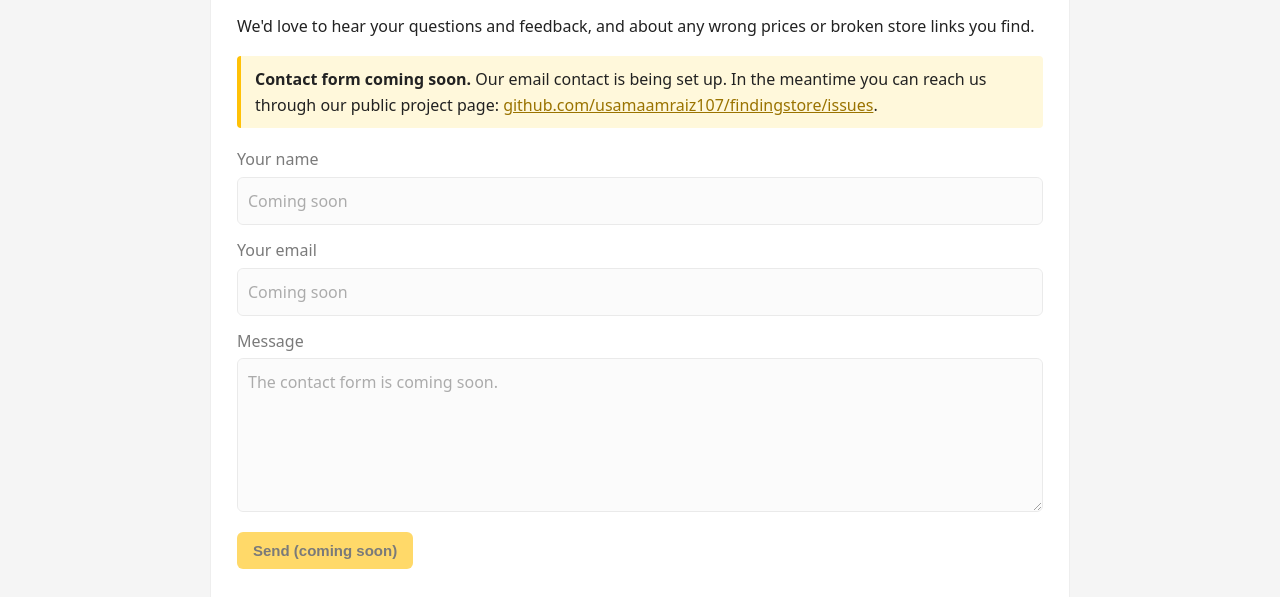
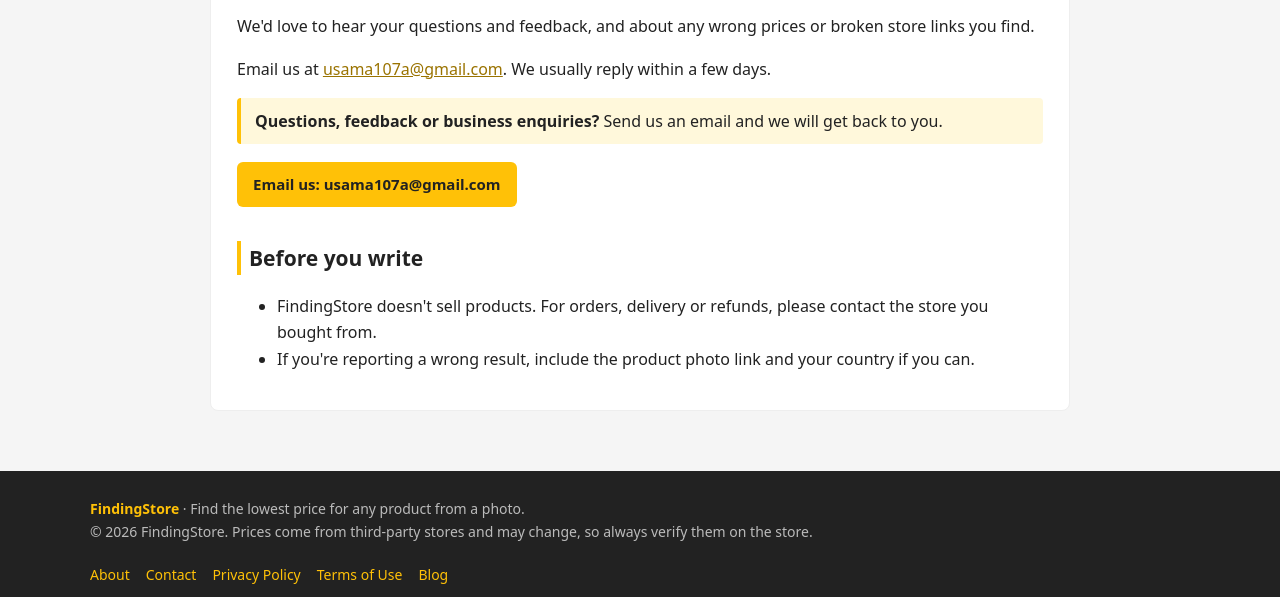
Before and after one commit to usamaamraiz107/findingstore, a website: page public/contact.html in a window 1280 px wide. Shown: the part 203-800 px from the top of the page. Drawn offline with Linux system fonts and the light colour scheme.

Commit message:
Contact email + How it works section

```diff
--- a/public/contact.html
+++ b/public/contact.html
@@ -9,7 +9,7 @@ input,textarea{width:100%;box-sizing:border-box;padding:10px;border:1px solid #d
 .note{background:#fff8db;border-left:4px solid #FFC107;padding:10px 14px;border-radius:4px}
 footer{background:#222;color:#bbb;padding:26px 20px;margin-top:30px;font-size:14px}footer .in{max-width:1100px;margin:auto;display:flex;flex-wrap:wrap;gap:20px;justify-content:space-between}footer a{color:#FFC107;text-decoration:none;margin-right:16px}</style></head><body><div class="top">Global price sourcing · Compare stores worldwide</div><header><a class="logo" href="/">Finding<span>Store</span></a><nav><a href="/">Home</a><a href="/blog/">Blog</a><a href="/about">About</a><a href="/contact" class=on>Contact</a></nav></header><main><div class="card"><h1>Contact us</h1>
 <p>We'd love to hear your questions and feedback, and about any wrong prices or broken store links you find.</p>
-<!-- TODO(owner): replace the "coming soon" form below with your real contact email (e.g. mailto:you@yourdomain.com) or a working form endpoint. -->
-<div class="note"><strong>Contact form coming soon.</strong> Our email contact is being set up. In the meantime you can reach us through our public project page: <a href="https://github.com/usamaamraiz107/findingstore/issues" rel="noopener">github.com/usamaamraiz107/findingstore/issues</a>.</div>
-<form onsubmit="return false" aria-disabled="true" style="margin-top:18px;opacity:.6"><label>Your name<input disabled placeholder="Coming soon"></label><label>Your email<input disabled placeholder="Coming soon"></label><label>Message<textarea rows="5" disabled placeholder="The contact form is coming soon."></textarea></label><button class="btn" disabled>Send (coming soon)</button></form>
+<p>Email us at <a href="mailto:usama107a@gmail.com">usama107a@gmail.com</a>. We usually reply within a few days.</p>
+<div class="note"><strong>Questions, feedback or business enquiries?</strong> Send us an email and we will get back to you.</div>
+<p style="margin-top:18px"><a class="btn" href="mailto:usama107a@gmail.com?subject=FindingStore%20enquiry" style="display:inline-block;text-decoration:none">Email us: usama107a@gmail.com</a></p>
 <h2>Before you write</h2><ul><li>FindingStore doesn't sell products. For orders, delivery or refunds, please contact the store you bought from.</li><li>If you're reporting a wrong result, include the product photo link and your country if you can.</li></ul></div></main><footer><div class="in"><div><b style="color:#FFC107">FindingStore</b> · Find the lowest price for any product from a photo.<br>© 2026 FindingStore. Prices come from third-party stores and may change, so always verify them on the store.</div><div><a href="/about">About</a><a href="/contact">Contact</a><a href="/privacy">Privacy Policy</a><a href="/terms">Terms of Use</a><a href="/blog/">Blog</a></div></div></footer></body></html>
```
Also changed, not shown: public/index.html (+1 -1 lines).
